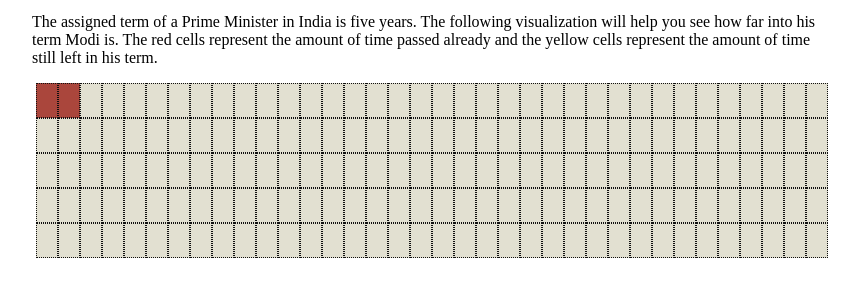
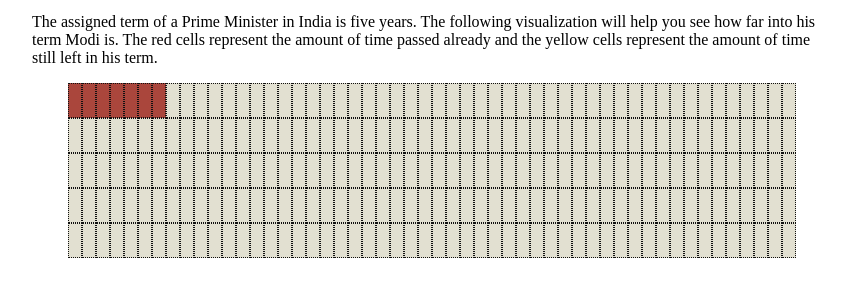
Before and after one commit to lolguard/lolguard.github.io, a plain HTML site: page index.html in a window 1280 px wide. Shown: the part 606-902 px from the top of the page, without its empty margins (208-1067 px from the left). Drawn offline with Linux system fonts and the light colour scheme.

Commit message:
fixed bug

```diff
--- a/counter.js
+++ b/counter.js
@@ -19,7 +19,7 @@ function update() {
 
 function createTable() {
   s = "";
-  rows = 5; columns = 36;
+  rows = 5; columns = 52;
   for(i=0; i<rows; i++){
     s+="<div>";
     for(j=0; j<columns; j++) {
@@ -32,8 +32,8 @@ function createTable() {
 
 function updateTable(d) {
   total = 3650;
-  n = Math.floor(180*d/3650);
-  for(i=0; i<n && i<180; i++) {
+  n = Math.floor(260*d/1825);
+  for(i=0; i<n && i<260; i++) {
     document.getElementById("cell"+i).className="occupied";
   }
 }
--- a/style.css
+++ b/style.css
@@ -9,7 +9,7 @@
 
 #visualization { display: table }
 #visualization div { display: table-row }
-#visualization div div { border: dotted 1px #111; display: table-cell; width:20px; height:35px }
+#visualization div div { border: dotted 1px #111; display: table-cell; width:12px; height:35px }
 
 .empty{background: #E2E0D1}
 .occupied{background: #AA463C}
```
